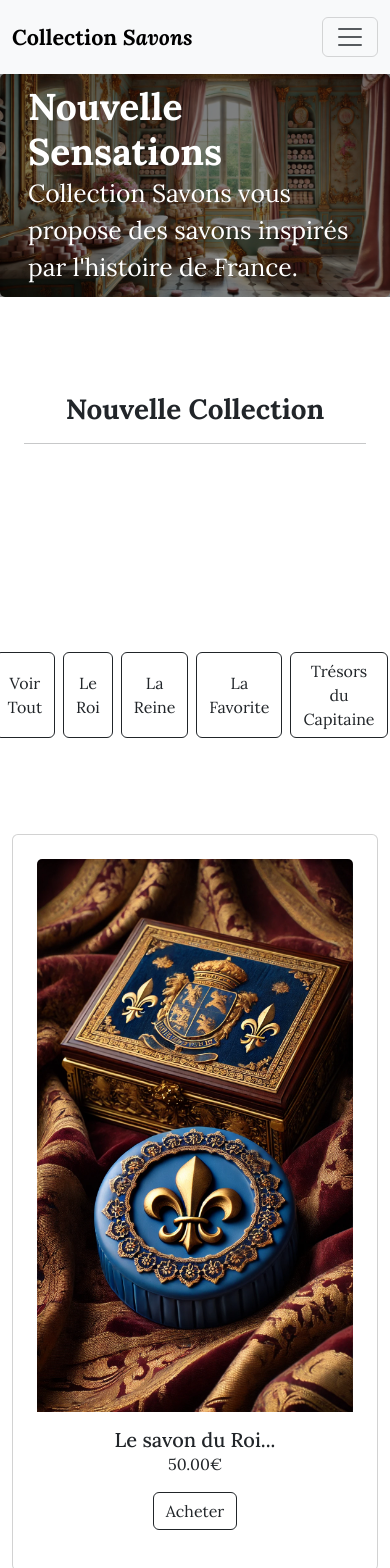
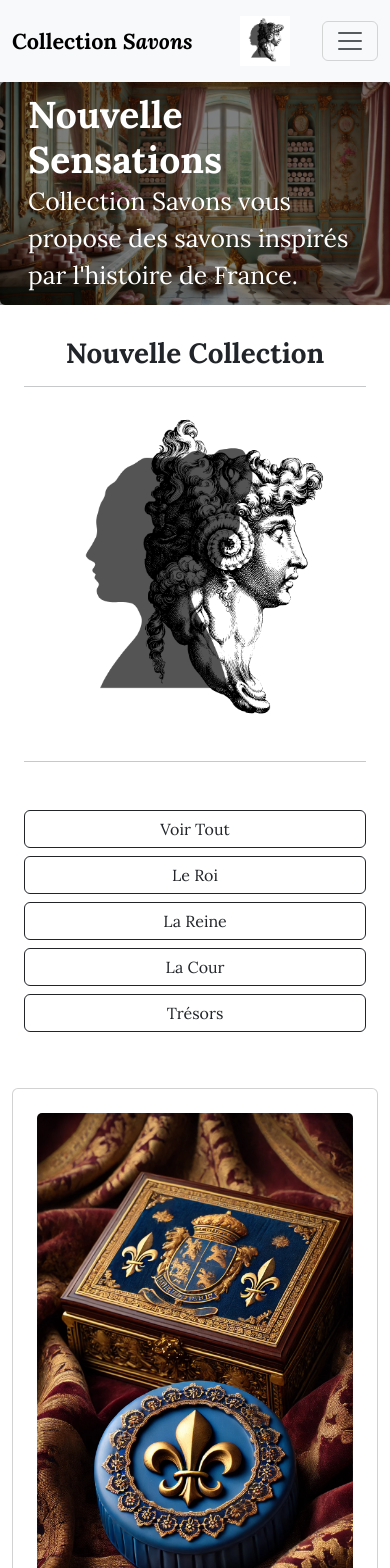
Before and after one commit to mimiecmoua/soaps, a React (Create React App) app: page / in a window 390 px wide. Shown: the top 1568 px of the page. Built offline with nearby package versions, Linux system fonts and the light colour scheme; a web font is replaced by a local one.

Commit message:
Add new home responsive

```diff
--- a/public/index.html
+++ b/public/index.html
@@ -2,14 +2,14 @@
 <html lang="en">
   <head>
     <meta charset="utf-8" />
-    <link rel="icon" href="%PUBLIC_URL%/favicon.ico" />
     <meta name="viewport" content="width=device-width, initial-scale=1" />
     <meta name="theme-color" content="#000000" />
     <meta
       name="description"
       content="Web site created using create-react-app"
     />
-    <link rel="apple-touch-icon" href="%PUBLIC_URL%/logo192.png" />
+        <link rel="icon" type="image/png" href="assets/logo1.png" />
+
     <!--
       manifest.json provides metadata used when your web app is installed on a
       user's mobile device or desktop. See https://developers.google.com/web/fundamentals/web-app-manifest/
@@ -24,9 +24,10 @@
       work correctly both with client-side routing and a non-root public URL.
       Learn how to configure a non-root public URL by running `npm run build`.
     -->
-    <title>React App</title>
+    <title>Collection Savon</title>
     <link href="https://fonts.googleapis.com/css2?family=Lora:wght@400;700&display=swap" rel="stylesheet">
     <link href="https://cdn.jsdelivr.net/npm/bootstrap@5.3.3/dist/css/bootstrap.min.css" rel="stylesheet" integrity="sha384-QWTKZyjpPEjISv5WaRU9OFeRpok6YctnYmDr5pNlyT2bRjXh0JMhjY6hW+ALEwIH" crossorigin="anonymous">
+
   </head>
   <body>
     <noscript>You need to enable JavaScript to run this app.</noscript>
--- a/src/component/Navbar.jsx
+++ b/src/component/Navbar.jsx
@@ -5,6 +5,7 @@ const Navbar = () => {
         <nav className="navbar navbar-expand-lg bg-body-tertiary bg-white py-3 shadow-sm">
             <div className="container">
                 <a className="navbar-brand fw-bold fs-4" href="#">Collection <i>Savons</i></a>
+                <img src="assets/logo1.png" alt="" height="50px" width="50px" />
                 <button className="navbar-toggler" type="button" data-bs-toggle="collapse" data-bs-target="#navbarSupportedContent" aria-controls="navbarSupportedContent" aria-expanded="false" aria-label="Toggle navigation">
                     <span className="navbar-toggler-icon"></span>
                 </button>
--- a/src/component/Products.jsx
+++ b/src/component/Products.jsx
@@ -30,25 +30,37 @@ const Products = () => {
         return (
             <>
                 <div>
-                    <div className="container my-5 py-5">
+                    <div className="container my-4 py-2">
                         <div className="row">
-                            <div className="col-12 mb-5">
-                                <h1 className="display-6 fw-bolder text-center"> Nouvelle Collection</h1>
+                            <div className="col-12 mb-0 text-center">
+                                <h1 className="display-6 fw-bolder"> Nouvelle Collection</h1>
+                                <hr/>
+                                <img className="img-fluid" src="assets/logo1.png" alt="logo" />
                                 <hr/>
                             </div>
                         </div>
                     </div>
                 </div>
-                <div>
+                <div className="container">
+                    <div className="row justify-content-center mb-5 pb-0 py-0">
+                        <div className="col-12 col-md-2 mb-2">
+                            <button className="btn btn-outline-dark w-100">Voir Tout</button>
+                        </div>
+                        <div className="col-12 col-md-2 mb-2">
+                            <button className="btn btn-outline-dark w-100">Le Roi</button>
+                        </div>
+                        <div className="col-12 col-md-2 mb-2">
+                            <button className="btn btn-outline-dark w-100">La Reine</button>
+                        </div>
+                        <div className="col-12 col-md-2 mb-2">
+                            <button className="btn btn-outline-dark w-100">La Cour</button>
+                        </div>
+                        <div className="col-12 col-md-2 mb-2">
+                            <button className="btn btn-outline-dark w-100">Trésors</button>
+                        </div>
+                    </div>
+                </div>
 
-                </div>
-                <div className="buttons d-flex justify-content-center mb-5 pb-5 py-5">
-                    <button className="btn btn-outline-dark rounded me-2">Voir Tout</button>
-                    <button className="btn btn-outline-dark rounded me-2">Le Roi</button>
-                    <button className="btn btn-outline-dark rounded me-2">La Reine</button>
-                    <button className="btn btn-outline-dark rounded me-2">La Favorite</button>
-                    <button className="btn btn-outline-dark rounded me-2">Trésors du Capitaine</button>
-                </div>
                 <div className="row ">
                     {filter.map((product) => (
                         <div className="col-md-3 mb-4" key={product.id}>
```
Also changed, not shown: public/assets/logo1.png (added).
